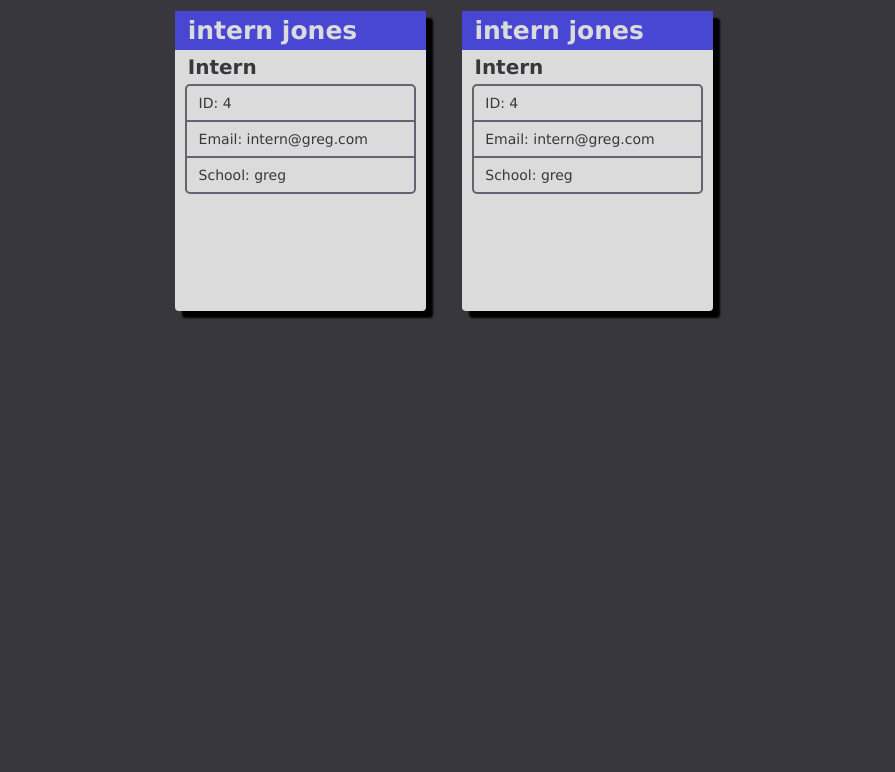
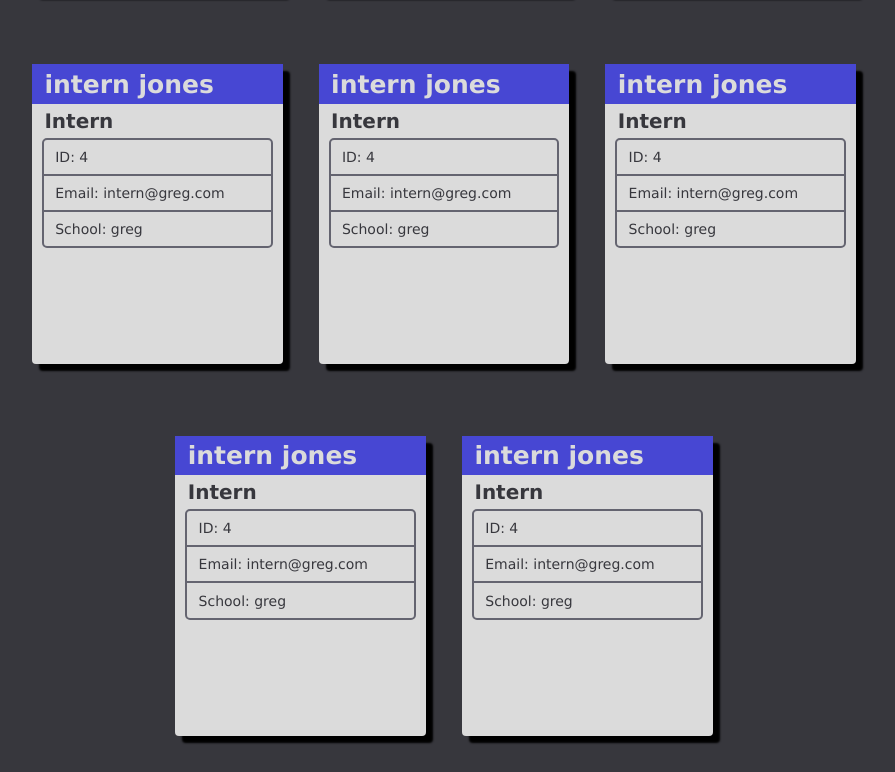
Before and after one commit to tannerkothlow/employee-manager, a website: page output/style-test.html in a window 1280 px wide. Shown: the part 473-1245 px from the top of the page, without its empty margins (196-1091 px from the left). Before the commit the page ends 820 px from the top, so only its background shows below. Drawn offline with Linux system fonts and the light colour scheme.

Commit message:
Fixed card holder not flexing in correct direction if more than 6 cards are added

```diff
--- a/output/style-test.html
+++ b/output/style-test.html
@@ -63,6 +63,36 @@
             </ul>
             </div>
 
+            <div class="emp-card">
+                <h1>intern jones</h1>
+                <h2>Intern</h2>
+                <ul>
+                <li>ID: 4 </li>
+                <li>Email: intern@greg.com </li>
+                <li>School: greg </li>
+                </ul>
+                </div>
+
+                <div class="emp-card">
+                    <h1>intern jones</h1>
+                    <h2>Intern</h2>
+                    <ul>
+                    <li>ID: 4 </li>
+                    <li>Email: intern@greg.com </li>
+                    <li>School: greg </li>
+                    </ul>
+                    </div>
+
+                    <div class="emp-card">
+                        <h1>intern jones</h1>
+                        <h2>Intern</h2>
+                        <ul>
+                        <li>ID: 4 </li>
+                        <li>Email: intern@greg.com </li>
+                        <li>School: greg </li>
+                        </ul>
+                        </div>
+
 </div>
 </div>
 </body>
--- a/output/style.css
+++ b/output/style.css
@@ -21,9 +21,9 @@ header {
     display: flex;
     align-items: center;
     justify-content: center;
-    height: 80vh;
+    /* height: 80vh; */
     margin: auto;
-    margin-top: 30px;
+    margin-top: 32px;
 }
 
 .card-holder {
```
